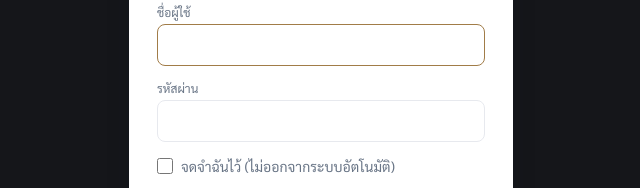
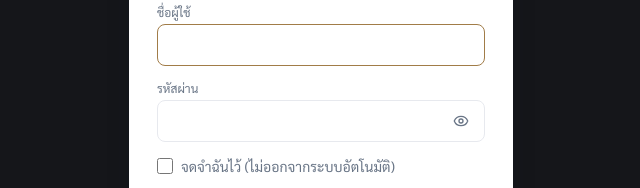
Before and after one commit to anavin/lab-parfumo-central, a Next.js app: page /login in a window 1280 px wide. Shown: the part 351-539 px from the top of the page, without its empty margins (319-959 px from the left). Built offline with nearby package versions, Linux system fonts and the light colour scheme; no server answers; a web font is replaced by a local one.

Commit message:
feat(login): show/hide password toggle
Eye toggle in the password field to reveal/hide the value.

Co-Authored-By: Claude Opus 4.8 <noreply@anthropic.com>

```diff
--- a/components/LoginForm.tsx
+++ b/components/LoginForm.tsx
@@ -1,10 +1,12 @@
 "use client";
 import { useState } from "react";
+import { Eye, EyeOff } from "lucide-react";
 
 export function LoginForm({ next }: { next: string }) {
   const [busy, setBusy] = useState(false);          // covers both request + redirect
   const [error, setError] = useState<string | null>(null);
   const [remaining, setRemaining] = useState<number | undefined>(undefined);
+  const [showPw, setShowPw] = useState(false);
 
   const onSubmit = async (e: React.FormEvent<HTMLFormElement>) => {
     e.preventDefault();
@@ -42,8 +44,15 @@ export function LoginForm({ next }: { next: string }) {
       </div>
       <div>
         <label className="block text-xs text-muted mb-1">รหัสผ่าน</label>
-        <input name="password" type="password" autoComplete="current-password"
-          className="w-full border border-line rounded-lg px-3 py-2.5 text-sm focus:outline-none focus:border-brand" />
+        <div className="relative">
+          <input name="password" type={showPw ? "text" : "password"} autoComplete="current-password"
+            className="w-full border border-line rounded-lg px-3 py-2.5 pr-10 text-sm focus:outline-none focus:border-brand" />
+          <button type="button" onClick={() => setShowPw((v) => !v)} tabIndex={-1}
+            aria-label={showPw ? "ซ่อนรหัสผ่าน" : "แสดงรหัสผ่าน"} title={showPw ? "ซ่อนรหัสผ่าน" : "แสดงรหัสผ่าน"}
+            className="absolute right-2.5 top-1/2 -translate-y-1/2 w-7 h-7 flex items-center justify-center rounded-md text-muted hover:text-ink hover:bg-canvas">
+            {showPw ? <EyeOff className="w-4 h-4" /> : <Eye className="w-4 h-4" />}
+          </button>
+        </div>
       </div>
       <label className="flex items-center gap-2 text-sm text-muted cursor-pointer select-none">
         <input name="remember" type="checkbox" className="accent-brand w-4 h-4" />
```
